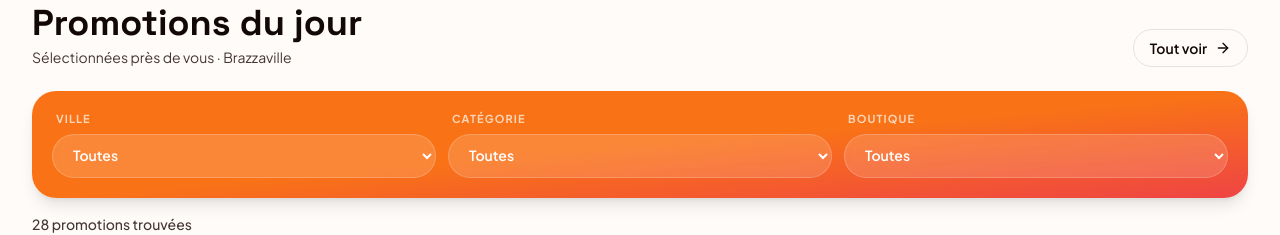
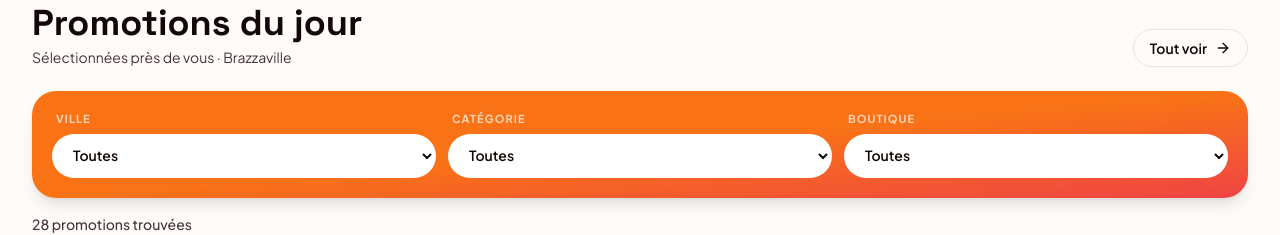
Before and after one commit to peterlardo/congosoles, a React (Vite) app: page / in a window 1280 px wide. Shown: the part 3120-3355 px from the top of the page. Built offline with nearby package versions, Linux system fonts and the light colour scheme.

Commit message:
Make TodayPromos filter selects white background

```diff
--- a/src/components/TodayPromos.tsx
+++ b/src/components/TodayPromos.tsx
@@ -51,10 +51,10 @@ export function TodayPromos() {
               <select
                 value={city}
                 onChange={(e) => handleFilterChange(setCity)(e.target.value)}
-                className="h-11 rounded-full border border-white/20 bg-white/15 px-4 text-sm font-semibold text-white outline-none backdrop-blur transition placeholder:text-white/50 focus:border-white/50 focus:bg-white/25"
+                className="h-11 rounded-full border border-white/30 bg-white px-4 text-sm font-semibold text-ink outline-none transition focus:ring-2 focus:ring-white/50"
               >
                 {cities.map((option) => (
-                  <option key={option} value={option} className="text-ink">{option}</option>
+                  <option key={option} value={option}>{option}</option>
                 ))}
               </select>
             </label>
@@ -63,10 +63,10 @@ export function TodayPromos() {
               <select
                 value={category}
                 onChange={(e) => handleFilterChange(setCategory)(e.target.value)}
-                className="h-11 rounded-full border border-white/20 bg-white/15 px-4 text-sm font-semibold text-white outline-none backdrop-blur transition placeholder:text-white/50 focus:border-white/50 focus:bg-white/25"
+                className="h-11 rounded-full border border-white/30 bg-white px-4 text-sm font-semibold text-ink outline-none transition focus:ring-2 focus:ring-white/50"
               >
                 {categories.map((option) => (
-                  <option key={option} value={option} className="text-ink">{option}</option>
+                  <option key={option} value={option}>{option}</option>
                 ))}
               </select>
             </label>
@@ -75,7 +75,7 @@ export function TodayPromos() {
               <select
                 value={shop}
                 onChange={(e) => handleFilterChange(setShop)(e.target.value)}
-                className="h-11 rounded-full border border-white/20 bg-white/15 px-4 text-sm font-semibold text-white outline-none backdrop-blur transition placeholder:text-white/50 focus:border-white/50 focus:bg-white/25"
+                className="h-11 rounded-full border border-white/30 bg-white px-4 text-sm font-semibold text-ink outline-none transition focus:ring-2 focus:ring-white/50"
               >
                 {shops.map((option) => (
                   <option key={option} value={option} className="text-ink">{option}</option>
```
